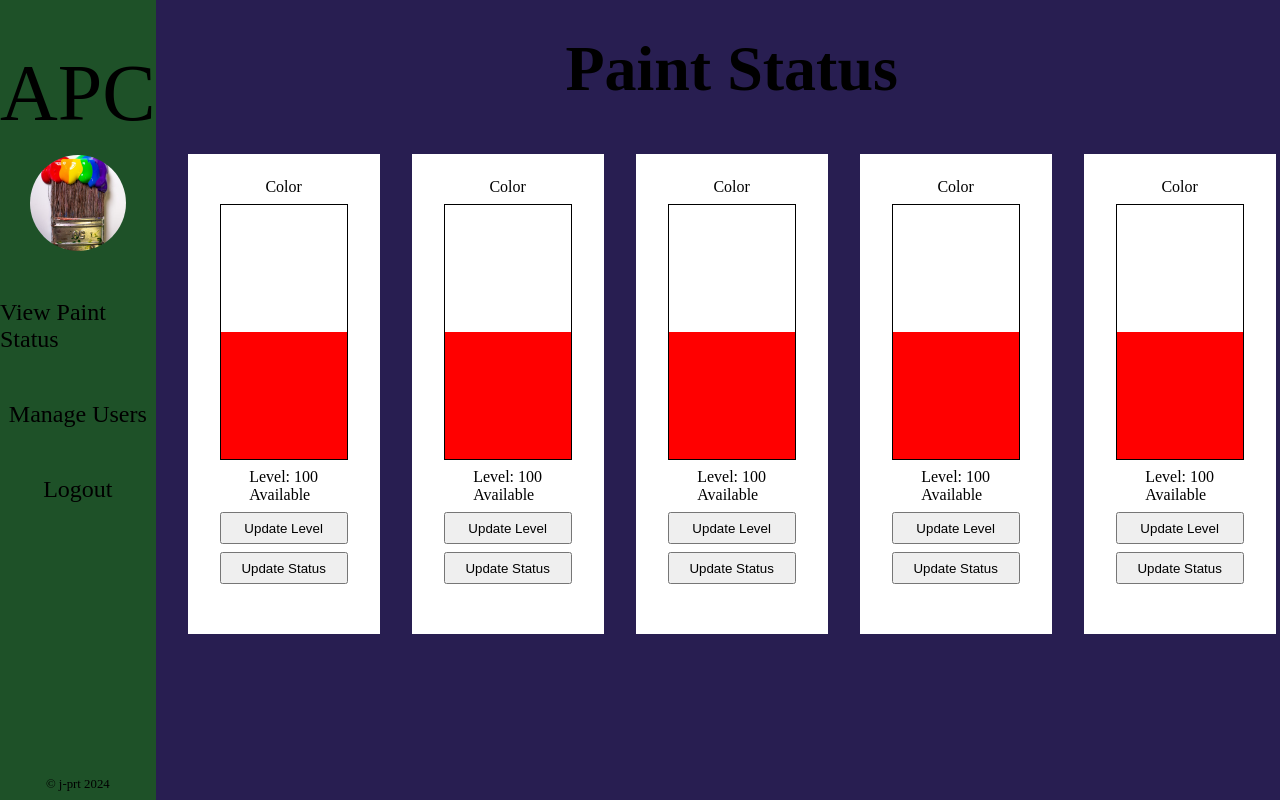
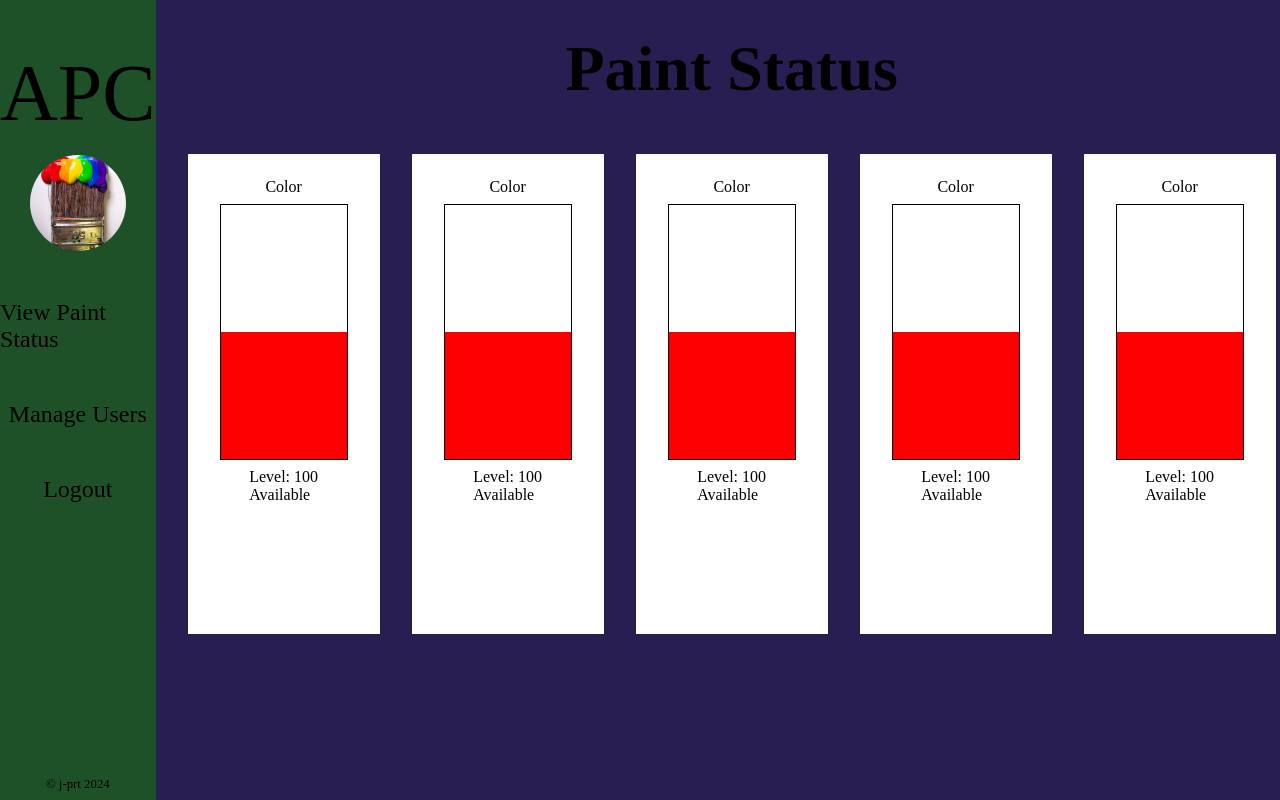
Before and after one commit to j-prt/paint-co, a React (Vite) app in the folder frontend/: page / in a window 1280 px wide. Shown: the top 800 px of the page. Built offline with nearby package versions, Linux system fonts and the light colour scheme; sample sign-in values are in the browser's storage.

Commit message:
conditional displays on paint status by role

```diff
--- a/frontend/src/ui/PaintCard.tsx
+++ b/frontend/src/ui/PaintCard.tsx
@@ -41,8 +41,14 @@ function PaintCard() {
         Available
       </p>
       <ButtonBox>
-        <Button onClick={() => setIsUpdatingLevel(true)}>Update Level</Button>
-        <Button onClick={() => setIsUpdatingStatus(true)}>Update Status</Button>
+        {(role === 'orderer' || role === 'painter') && (
+          <Button onClick={() => setIsUpdatingLevel(true)}>Update Level</Button>
+        )}
+        {(role === 'orderer' || role === 'manager') && (
+          <Button onClick={() => setIsUpdatingStatus(true)}>
+            Update Status
+          </Button>
+        )}
       </ButtonBox>
       {isUpdatingLevel && (
         <Modal>
```
